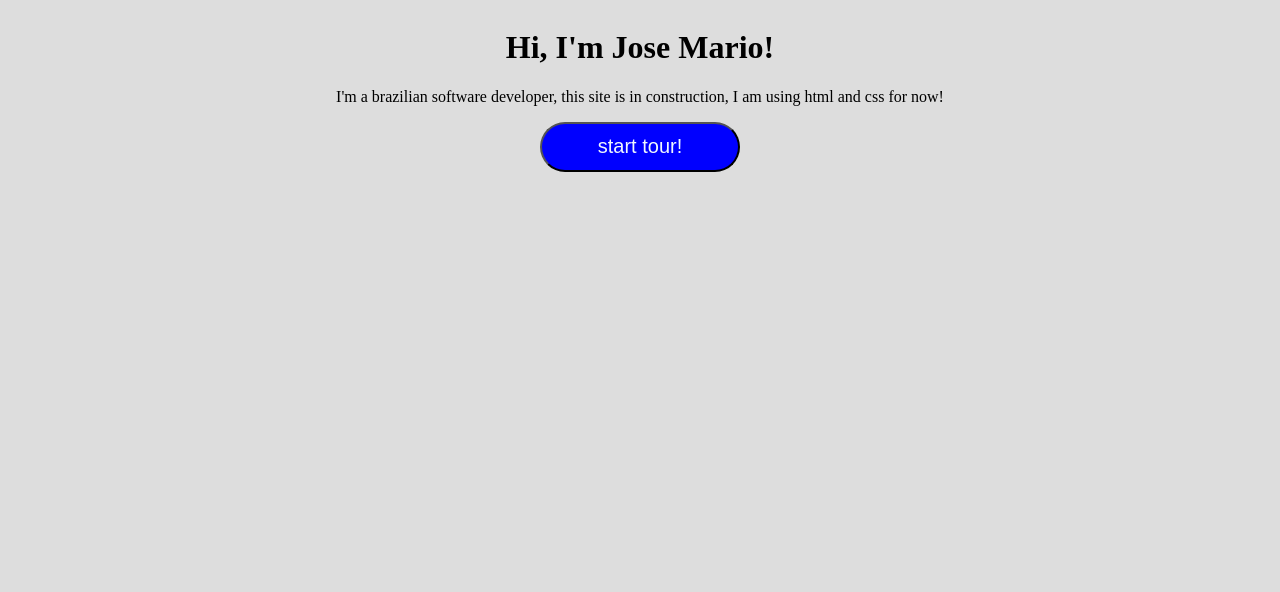
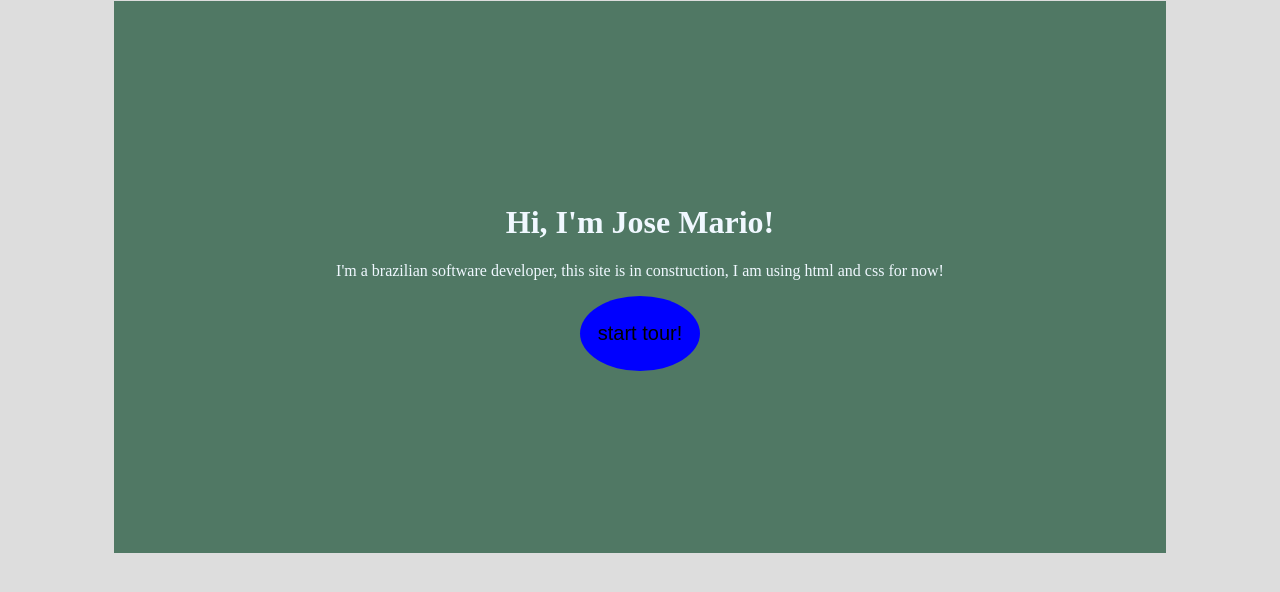
Before and after one commit to jmsj777/jmsj777.github.io, a plain HTML site: page index.html in a window 1280 px wide. Drawn offline with Linux system fonts and the light colour scheme.

Commit message:
some tweaks, still in production

```diff
--- a/index.html
+++ b/index.html
@@ -16,7 +16,7 @@
         I'm a brazilian software developer, this site is in construction, I am
         using html and css for now!
       </p>
-      <button> Start tour! </button>
+      <button id="start-tour"> Start tour! </button>
     </div>
 
     <script src="main.js"></script>
--- a/styles.css
+++ b/styles.css
@@ -1,29 +1,43 @@
 body {
   background: #dddddd;
+  margin: 1px;
 }
 
 h1 {
-  align-content: center;
+  /* align-content: center; */
 }
 
 button {
-  color: aliceblue;
   background: blue;
-  height: 50px;
-  width: 200px;
-  border-radius: 50px;
+  height: 75px;
+  width: 120px;
+  border-radius: 50%;
+  border-style: none;
   font-size: 20px;
   text-transform: lowercase;
-  transition: width 2s, height 4s;
 }
 
-button:hover {
+button#start-tour {
+  transition: all 2s;
+
+}
+
+button#start-tour:hover {
   width: 600px;
   height: 150px;
+  color: transparent;
 }
 
 .container {
-  position: relative;
   align-content: center;
   text-align: center;
+  border: rgb(80, 120, 100);
+  border-width: 10px;
+  border-style: solid;
+  width: 1000px;
+  height: 500px;
+  background: rgb(80, 120, 100);
+  padding: 16px 16px;
+  margin: auto;
+  color: aliceblue;
 }
```
Also changed, not shown: index.js (deleted).
